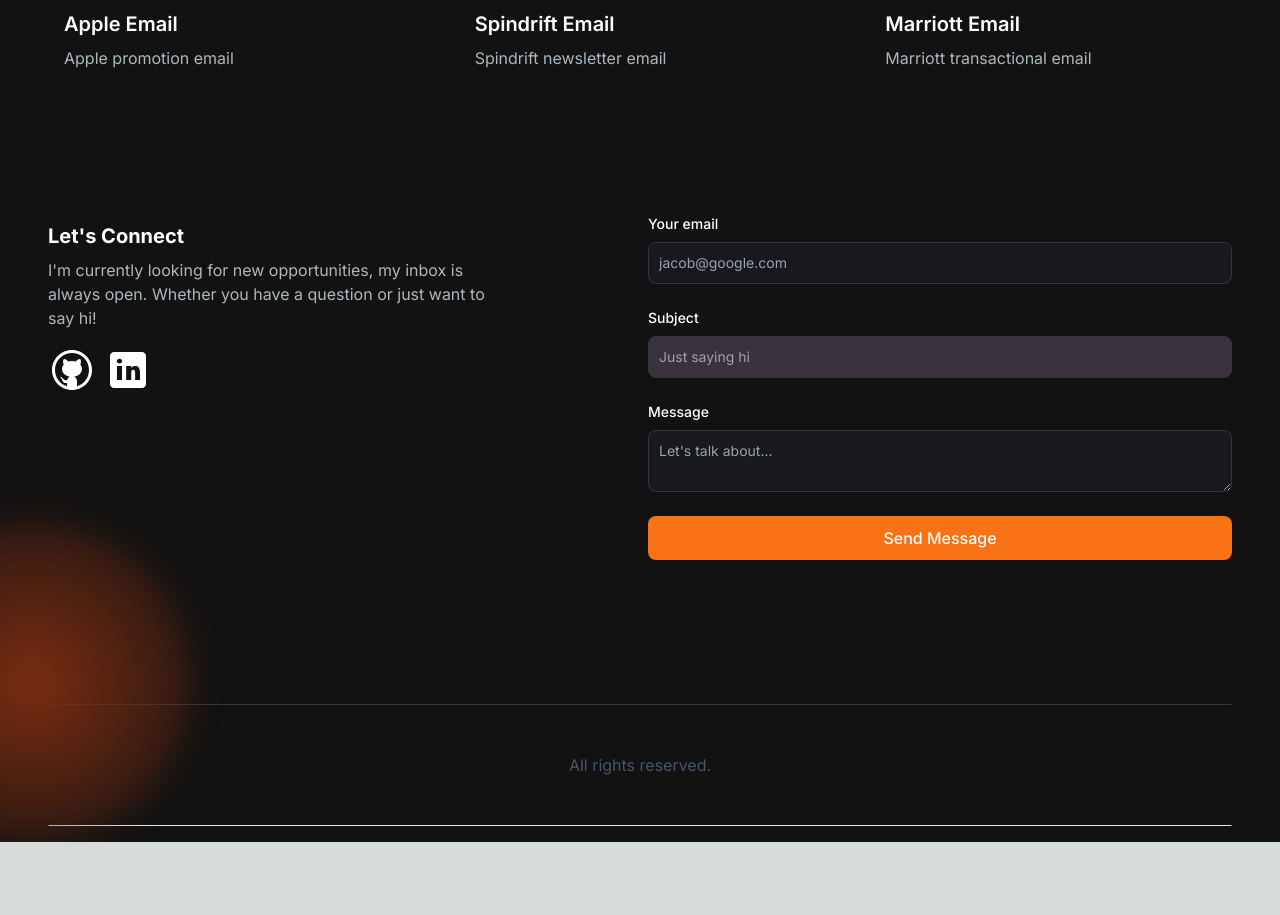
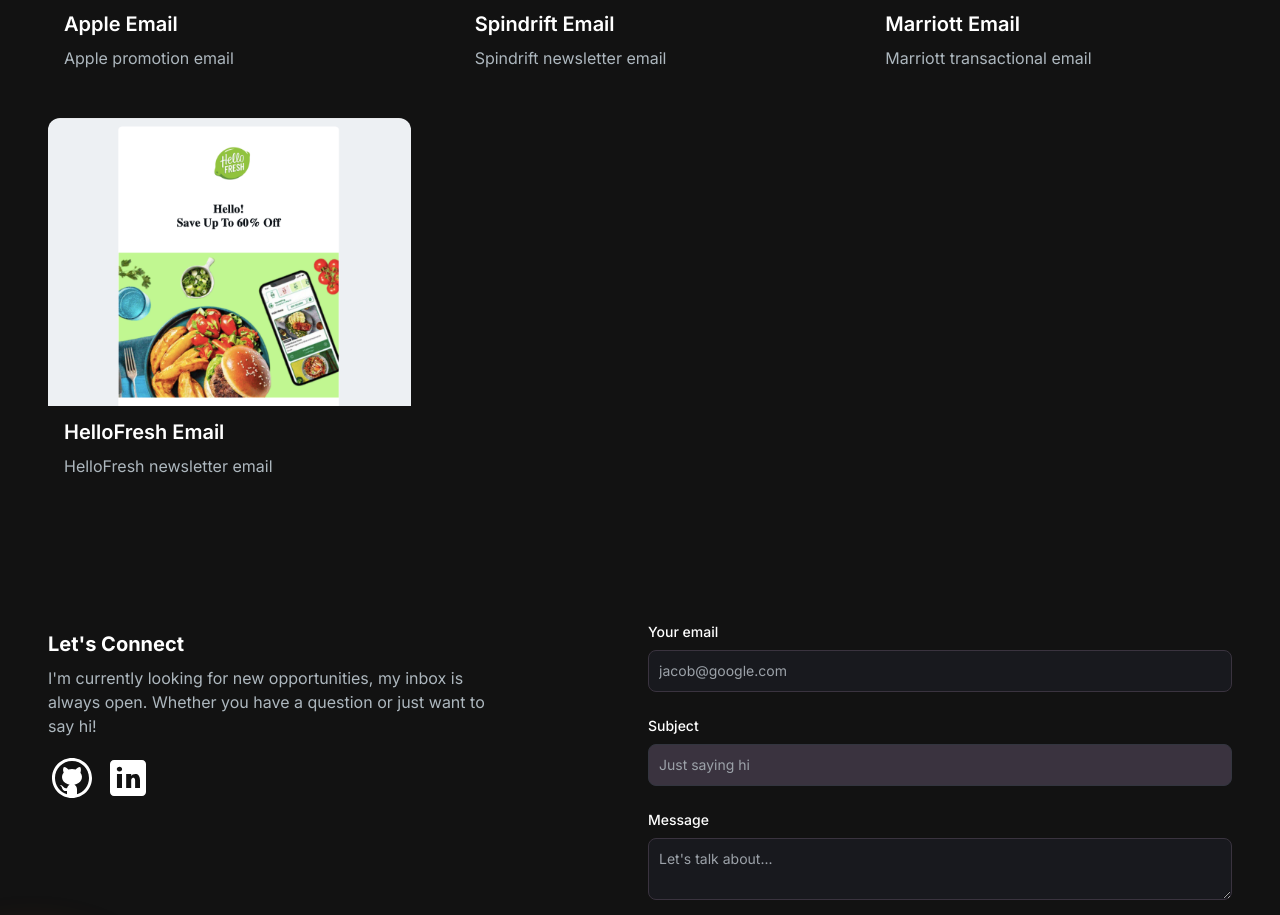
Before and after one commit to Tiesha93/portfolio-website, a Next.js app: page / in a window 1280 px wide. Shown: the part 2694-3609 px from the top of the page. Before the commit the page ends 3536 px from the top, so only its background shows below. Built offline with nearby package versions, Linux system fonts and the light colour scheme.

Commit message:
Added data.

```diff
--- a/src/app/components/ProjectsSection.jsx
+++ b/src/app/components/ProjectsSection.jsx
@@ -92,6 +92,15 @@
     gitUrl: "https://github.com/Tiesha93/marriott-email",
     previewUrl: " https://tiesha93.github.io/marriott-email/",
   },
+  {
+    id: 10,
+    title: "HelloFresh Email",
+    description: "HelloFresh newsletter email",
+    image: "/images/projects/hellofresh-email.png",
+    tag: ["All", "Email"],
+    gitUrl: "https://github.com/Tiesha93/hellofresh-email",
+    previewUrl: " https://tiesha93.github.io/hellofresh-email/",
+  },
 ];
 
 const ProjectsSection = () => {
```
